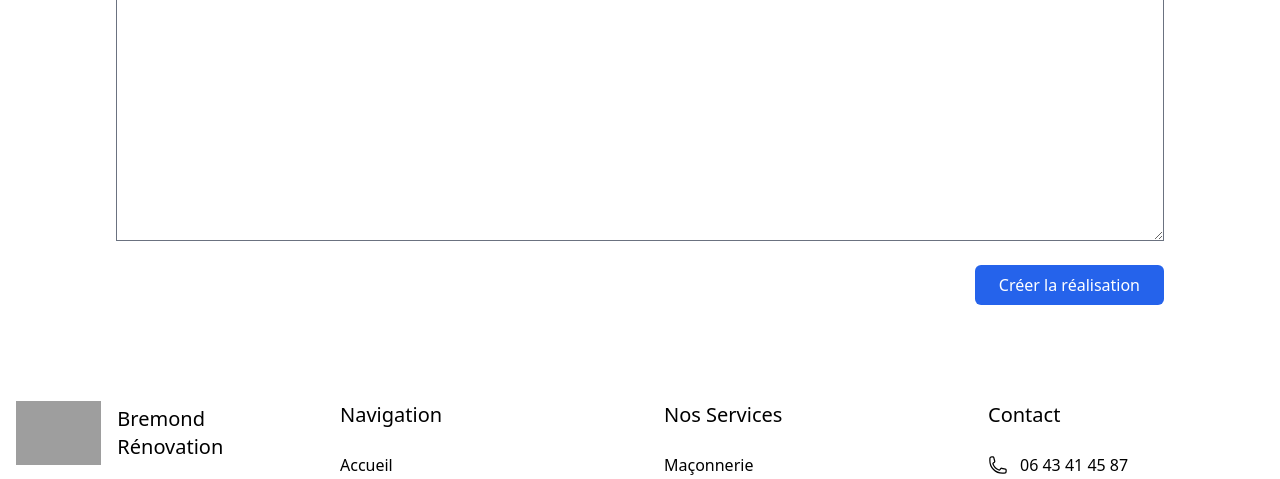
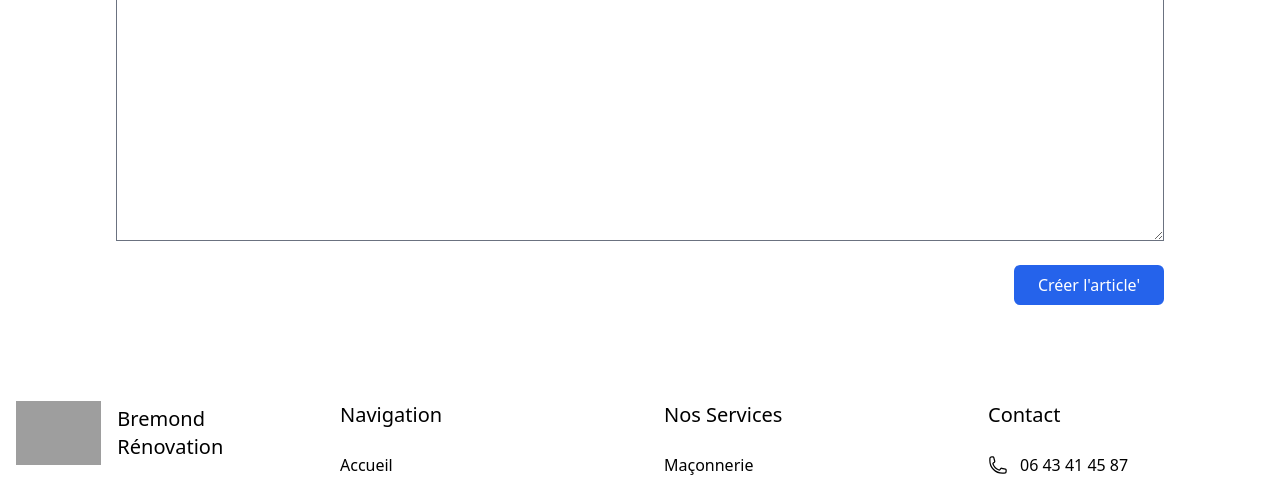
Before and after one commit to SuperGuirlande/bremond, a Django app: page /compte/blog/nouvel-article/ in a window 1280 px wide. Shown: the part 977-1456 px from the top of the page. Run offline with Django 4.2, Linux system fonts and the light colour scheme; the visitor is signed in with stand-in values (Sample User, id 1); data that the repository does not hold is empty; style sheets or scripts are compiled from the project's sources; some libraries are stand-ins or nearby versions; some web fonts are replaced; grey boxes are pictures that could not be loaded.

Commit message:
modifs légères

```diff
--- a/project/blog/templates/blog/form.html
+++ b/project/blog/templates/blog/form.html
@@ -130,7 +130,7 @@
                 </a>
             {% endif %}
             <button type="submit" class="bg-blue-600 text-white px-6 py-2 rounded-md hover:bg-blue-700">
-                {{ is_edit|yesno:"Enregistrer les modifications,Créer la réalisation" }}
+                {{ is_edit|yesno:"Enregistrer les modifications,Créer l'article'" }}
             </button>
         </div>
     </form>
--- a/project/blog/views.py
+++ b/project/blog/views.py
@@ -28,6 +28,8 @@ def blog_index(request, slug=None):
             request.session['success'] = "Votre message nous a bien été transmis"
     else:
         form = ContactForm()
+
+    articles.order_by('-id')
 
     return render(request, 'blog/index.html', context={
         'categories': categories,
```
